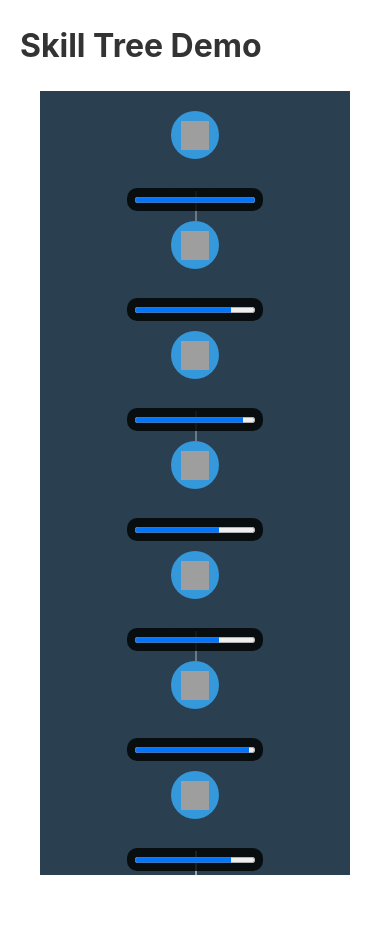
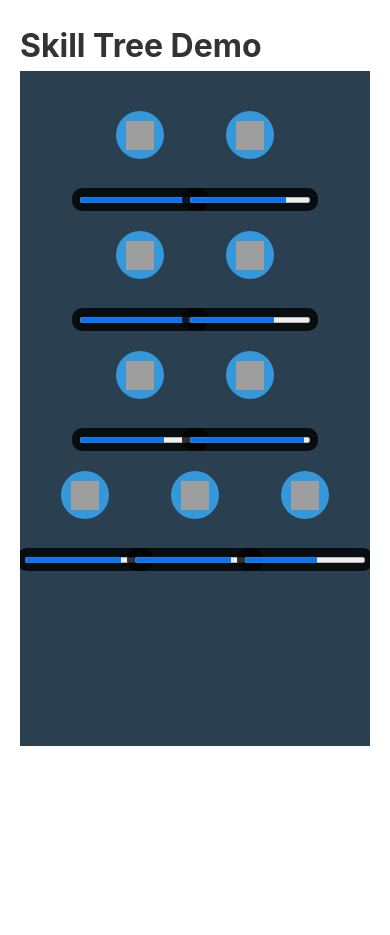
Before and after one commit to BusinessEmpireHTML/SkillTreea, a plain HTML site: page demo/index.html in a window 390 px wide. After the commit the page ends 844 px from the top, so only its background shows below. Drawn offline with Linux system fonts and the light colour scheme; grey boxes are pictures that could not be loaded.

Commit message:
Some optimizations to improve readability

```diff
--- a/demo/styles.css
+++ b/demo/styles.css
@@ -31,18 +31,16 @@ body {
 /* Main Layout */
 .skill-tree {
   display: grid;
-  grid-template-columns: 1fr 300px;
-  gap: 20px;
-  padding: 20px;
-  height: 100vh;
+  grid-template-columns: 1fr;
+  height: 80vh;
   overflow: hidden;
 }
 
 /* Skills Container */
 .skills-container {
   position: relative;
-  display: grid;
-  grid-template-columns: repeat(auto-fit, minmax(300px, 1fr));
+  display: flex;
+  flex-direction: row;
   gap: var(--skill-gap);
   background: var(--primary-color);
   padding: 40px 20px;
@@ -55,7 +53,7 @@ body {
 .skill-tree-column {
   display: flex;
   flex-direction: column;
-  align-items: center;
+  width: 300px;
   gap: var(--skill-gap);
   z-index: 0;
 }
@@ -85,14 +83,12 @@ body {
 
 .skill-dependency-container {
   position: absolute;
-  top: 0;
-  left: 0;
+  inset: 0;
   width: 100%;
   height: 100%;
   pointer-events: none;
   z-index: -1;
 }
-
 /* Skill Dependencies */
 .skill-dependency {
   position: absolute;
@@ -199,8 +195,16 @@ body {
   }
 
   .skills-container {
-    padding: 20px 10px;
-    grid-template-columns: 1fr;
+    flex-direction: column;
+    align-items: center;
+    gap: 40px;
+  }
+
+  .skill-tree-column {
+      width: 100%;
+      flex-direction: row;
+      flex-wrap: wrap;
+      justify-content: center;
   }
 
   .skill {
--- a/skilltree.js
+++ b/skilltree.js
@@ -29,17 +29,17 @@ export class SkillTree {
   }
 
   render() {
+    if (!this.container) return;
     this.container.innerHTML = '';
 
-    // Group skills by their tree/category
-    const skillTrees = this.groupSkillsByTree();
+    const skillLevels = this.groupSkillsByTree();
 
-    // Create columns for each tree
-    skillTrees.forEach(treeSkills => {
+    // Create a column for each level
+    skillLevels.forEach((levelSkills, level) => {
       const column = document.createElement('div');
       column.className = 'skill-tree-column';
 
-      treeSkills.forEach(skill => {
+      levelSkills.forEach(skill => {
         const element = this.createSkillElement(skill);
         column.appendChild(element);
       });
@@ -51,13 +51,12 @@ export class SkillTree {
   }
 
   initializeSkills() {
-    // Create skill instances
-    this.config.skills.forEach(skillData => {
-      const skill = new Skill(skillData);
-      this.skills.set(skill.id, skill);
+    // First create all skill instances
+    this.config.skills.forEach(data => {
+      this.skills.set(data.id, new Skill(data));
     });
 
-    // Wire up dependencies
+    // Then wire up dependencies
     this.config.skills.forEach(skillData => {
       if (skillData.dependsOn) {
         const dependent = this.skills.get(skillData.id);
@@ -73,9 +72,7 @@ export class SkillTree {
     const clone = this.template.content.cloneNode(true);
     const skillElement = clone.querySelector('.skill');
 
-    skill.fillElement(skillElement);
-
-    return skillElement;
+    return skill.fillElement(skillElement);
   }
 
   bindEvents() {
@@ -107,8 +104,12 @@ export class SkillTree {
     this.container.querySelectorAll('.skill-dependency').forEach(el => el.remove());
 
     // Create a container for dependency lines
-    const linesContainer = document.createElement('div');
-    linesContainer.className = 'skill-dependency-container';
+    let linesContainer = document.querySelector('.skill-dependency-container');
+    if (!linesContainer) {
+      linesContainer = document.createElement('div');
+      linesContainer.className = 'skill-dependency-container';
+    }
+
     this.container.appendChild(linesContainer);
 
     // Draw dependencies for each skill
@@ -239,12 +240,14 @@ class Skill {
     const tooltip = skillElement.querySelector('.skill-tooltip');
     tooltip.querySelector('.skill-name').textContent = this.title;
     tooltip.querySelector('.skill-description').textContent = this.description;
+
+    return skillElement;
   }
 
   addDependency(skill) {
-    if (skill && skill instanceof Skill) {
-      this.dependencies.add(skill);
-      skill.dependents.add(this);
-    }
+    if (!skill || !(skill instanceof Skill)) { return; }
+
+    this.dependencies.add(skill);
+    skill.dependents.add(this);
   }
 }
```
